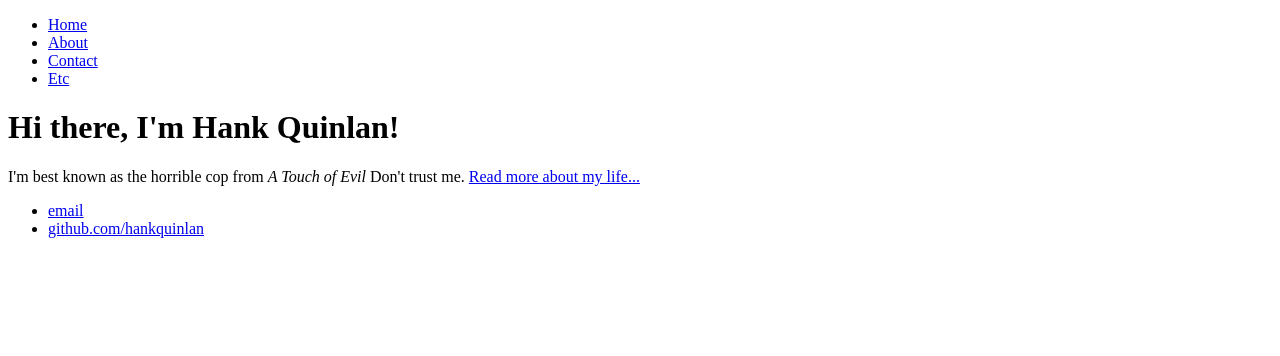
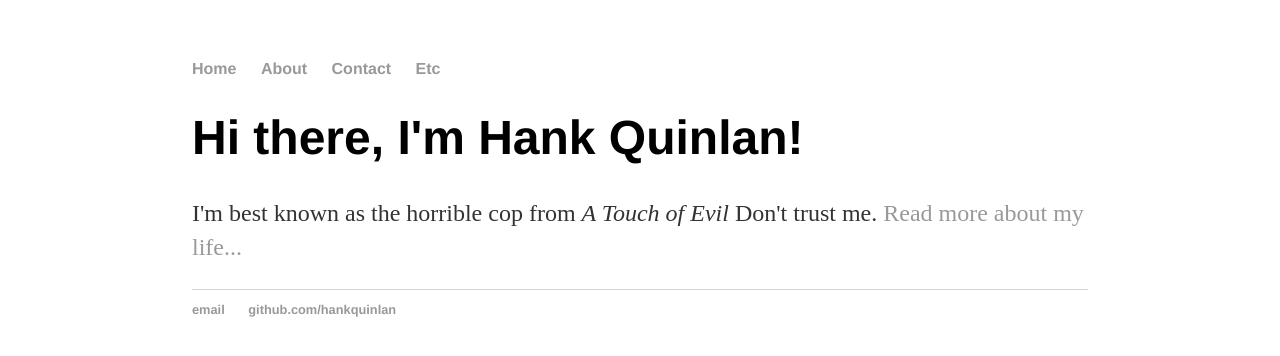
Before and after one commit to kzasada/hallithwood, a plain HTML site: page index.html in a window 1280 px wide. Drawn offline with Linux system fonts and the light colour scheme.

Commit message:
add link to main.css

```diff
--- a/index.html
+++ b/index.html
@@ -1,7 +1,8 @@
 <!DOCTYPE html>
 <html>
 	<head>
-		<title>Merry Christmas!</title>
+		<title>Hallithwood!</title>
+		<link rel="stylesheet" type="text/css" href="/css/main.css">
 	</head>
 	<body>
 		<nav>
```
